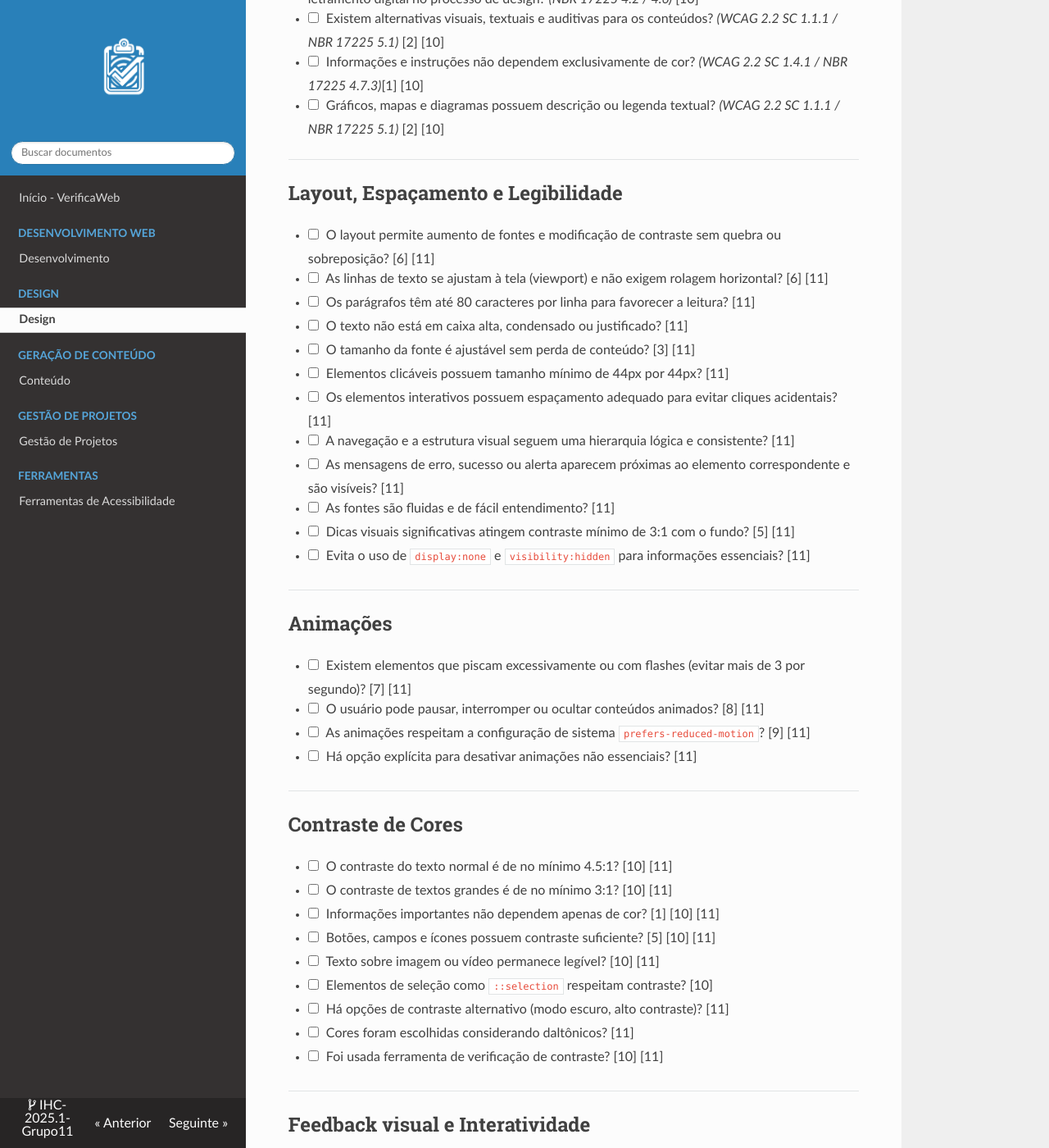
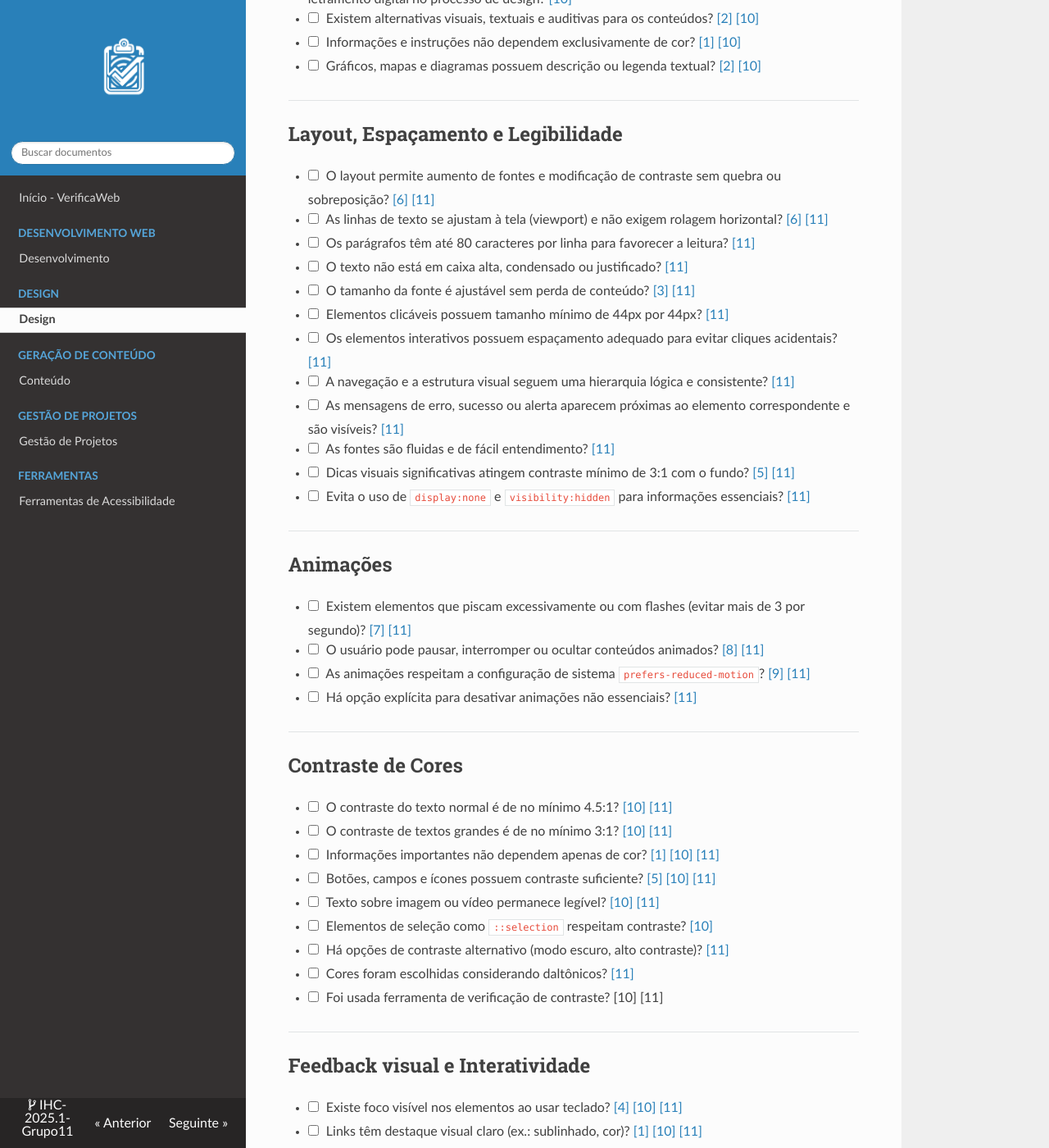
Before and after one commit to UnBIHC2025-1/IHC-2025.1-Grupo11, an MkDocs documentation site: the page built from docs/design/design.md, in a window 1280 px wide and 1400 px high, scrolled down 528 px. Shown: the whole window at 82% size. Built offline with MkDocs 1.6.1, drawn with Linux system fonts in a browser that asks for light colours; nearby versions of some CDN libraries; some of the changed text lies outside the part shown.

Commit message:
Referenciamento design.md

```diff
--- a/docs/design/design.md
+++ b/docs/design/design.md
@@ -8,113 +8,124 @@ Nesta seção, você encontrará um checklist para garantir a acessibilidade no
 
 ## Concepção Visual e Design Universal
 
-- [ ] O design foi pensado para ser utilizável por todas as pessoas, independentemente de suas limitações físicas, sensoriais ou cognitivas? *(NBR 17225 4.1 / 4.2)* [10]
-- [ ] Foram considerados usuários idosos, pessoas com deficiência e pessoas com baixo letramento digital no processo de design? *(NBR 17225 4.2 / 4.6)* [10]
-- [ ] Existem alternativas visuais, textuais e auditivas para os conteúdos? *(WCAG 2.2 SC 1.1.1 / NBR 17225 5.1)* [2] [10]
-- [ ] Informações e instruções não dependem exclusivamente de cor? *(WCAG 2.2 SC 1.4.1 / NBR 17225 4.7.3)*[1] [10]
-- [ ] Gráficos, mapas e diagramas possuem descrição ou legenda textual? *(WCAG 2.2 SC 1.1.1 / NBR 17225 5.1)* [2] [10]
+- [ ] O design foi pensado para ser utilizável por todas as pessoas, independentemente de suas limitações físicas, sensoriais ou cognitivas? [[10]](#ref10)
+- [ ] Foram considerados usuários idosos, pessoas com deficiência e pessoas com baixo letramento digital no processo de design? [[10]](#ref10)
+- [ ] Existem alternativas visuais, textuais e auditivas para os conteúdos? [[2]](#ref2) [[10]](#ref10)
+- [ ] Informações e instruções não dependem exclusivamente de cor? [[1]](#ref1) [[10]](#ref10)
+- [ ] Gráficos, mapas e diagramas possuem descrição ou legenda textual? [[2]](#ref2) [[10]](#ref10)
 
 ---
 
 ## Layout, Espaçamento e Legibilidade
 
-- [ ] O layout permite aumento de fontes e modificação de contraste sem quebra ou sobreposição? [6] [11]
-- [ ] As linhas de texto se ajustam à tela (viewport) e não exigem rolagem horizontal? [6] [11]
-- [ ] Os parágrafos têm até 80 caracteres por linha para favorecer a leitura? [11]
-- [ ] O texto não está em caixa alta, condensado ou justificado? [11]
-- [ ] O tamanho da fonte é ajustável sem perda de conteúdo? [3] [11]
-- [ ] Elementos clicáveis possuem tamanho mínimo de 44px por 44px? [11]
-- [ ] Os elementos interativos possuem espaçamento adequado para evitar cliques acidentais? [11]
-- [ ] A navegação e a estrutura visual seguem uma hierarquia lógica e consistente? [11]
-- [ ] As mensagens de erro, sucesso ou alerta aparecem próximas ao elemento correspondente e são visíveis? [11]
-- [ ] As fontes são fluidas e de fácil entendimento? [11]
-- [ ] Dicas visuais significativas atingem contraste mínimo de 3:1 com o fundo? [5] [11]
-- [ ] Evita o uso de `display:none` e `visibility:hidden` para informações essenciais? [11]
+- [ ] O layout permite aumento de fontes e modificação de contraste sem quebra ou sobreposição? [[6]](#ref6) [[11]](#ref11)
+- [ ] As linhas de texto se ajustam à tela (viewport) e não exigem rolagem horizontal? [[6]](#ref6) [[11]](#ref11)
+- [ ] Os parágrafos têm até 80 caracteres por linha para favorecer a leitura? [[11]](#ref11)
+- [ ] O texto não está em caixa alta, condensado ou justificado? [[11]](#ref11)
+- [ ] O tamanho da fonte é ajustável sem perda de conteúdo? [[3]](#ref3) [[11]](#ref11)
+- [ ] Elementos clicáveis possuem tamanho mínimo de 44px por 44px? [[11]](#ref11)
+- [ ] Os elementos interativos possuem espaçamento adequado para evitar cliques acidentais? [[11]](#ref11)
+- [ ] A navegação e a estrutura visual seguem uma hierarquia lógica e consistente? [[11]](#ref11)
+- [ ] As mensagens de erro, sucesso ou alerta aparecem próximas ao elemento correspondente e são visíveis? [[11]](#ref11)
+- [ ] As fontes são fluidas e de fácil entendimento? [[11]](#ref11)
+- [ ] Dicas visuais significativas atingem contraste mínimo de 3:1 com o fundo? [[5]](#ref5) [[11]](#ref11)
+- [ ] Evita o uso de `display:none` e `visibility:hidden` para informações essenciais? [[11]](#ref11)
 
 ---
 
 ## Animações
 
-- [ ] Existem elementos que piscam excessivamente ou com flashes (evitar mais de 3 por segundo)? [7] [11]
-- [ ] O usuário pode pausar, interromper ou ocultar conteúdos animados? [8] [11]
-- [ ] As animações respeitam a configuração de sistema `prefers-reduced-motion`? [9] [11]
-- [ ] Há opção explícita para desativar animações não essenciais? [11]
+- [ ] Existem elementos que piscam excessivamente ou com flashes (evitar mais de 3 por segundo)? [[7]](#ref7) [[11]](#ref11)
+- [ ] O usuário pode pausar, interromper ou ocultar conteúdos animados? [[8]](#ref8) [[11]](#ref11)
+- [ ] As animações respeitam a configuração de sistema `prefers-reduced-motion`? [[9]](#ref9) [[11]](#ref11)
+- [ ] Há opção explícita para desativar animações não essenciais? [[11]](#ref11)
 
 ---
 
 ## Contraste de Cores
 
-- [ ] O contraste do texto normal é de no mínimo 4.5:1? [10] [11]
-- [ ] O contraste de textos grandes é de no mínimo 3:1? [10] [11]
-- [ ] Informações importantes não dependem apenas de cor? [1] [10] [11]
-- [ ] Botões, campos e ícones possuem contraste suficiente? [5] [10] [11]
-- [ ] Texto sobre imagem ou vídeo permanece legível? [10] [11]
-- [ ] Elementos de seleção como `::selection` respeitam contraste? [10]
-- [ ] Há opções de contraste alternativo (modo escuro, alto contraste)? [11]
-- [ ] Cores foram escolhidas considerando daltônicos? [11]
+- [ ] O contraste do texto normal é de no mínimo 4.5:1? [[10]](#ref10) [[11]](#ref11)
+- [ ] O contraste de textos grandes é de no mínimo 3:1? [[10]](#ref10) [[11]](#ref11)
+- [ ] Informações importantes não dependem apenas de cor? [[1]](#ref1) [[10]](#ref10) [[11]](#ref11)
+- [ ] Botões, campos e ícones possuem contraste suficiente? [[5]](#ref5) [[10]](#ref10) [[11]](#ref11)
+- [ ] Texto sobre imagem ou vídeo permanece legível? [[10]](#ref10) [[11]](#ref11)
+- [ ] Elementos de seleção como `::selection` respeitam contraste? [[10]](#ref10)
+- [ ] Há opções de contraste alternativo (modo escuro, alto contraste)? [[11]](#ref11)
+- [ ] Cores foram escolhidas considerando daltônicos? [[11]](#ref11)
 - [ ] Foi usada ferramenta de verificação de contraste? [10] [11]
 
 ---
 
 ## Feedback visual e Interatividade
 
-- [ ] Existe foco visível nos elementos ao usar teclado? [4] [10] [11]
-- [ ] Links têm destaque visual claro (ex.: sublinhado, cor)? [1] [10] [11]
-- [ ] Botões mudam de cor ou estado ao serem clicados? [5] [10] [11]
-- [ ] Mudanças de estado (hover, focus, active) são perceptíveis? [5] [10] [11]
-- [ ] O primeiro foco do teclado permite pular direto para o conteúdo? [10] [11]
-- [ ] Botões e links são acompanhados de texto descritivo além do ícone? [2] [4] [11]
-- [ ] Não há botões que utilizam somente ícones sem contexto textual? [2] [4] [11]
+- [ ] Existe foco visível nos elementos ao usar teclado? [[4]](#ref4) [[10]](#ref10) [[11]](#ref11)
+- [ ] Links têm destaque visual claro (ex.: sublinhado, cor)? [[1]](#ref1) [[10]](#ref10) [[11]](#ref11)
+- [ ] Botões mudam de cor ou estado ao serem clicados? [[5]](#ref5) [[10]](#ref10) [[11]](#ref11)
+- [ ] Mudanças de estado (hover, focus, active) são perceptíveis? [[5]](#ref5) [[10]](#ref10) [[11]](#ref11)
+- [ ] O primeiro foco do teclado permite pular direto para o conteúdo? [[10]](#ref10) [[11]](#ref11)
+- [ ] Botões e links são acompanhados de texto descritivo além do ícone? [[2]](#ref2) [[4]](#ref4) [[11]](#ref11)
+- [ ] Não há botões que utilizam somente ícones sem contexto textual? [[2]](#ref2) [[4]](#ref4) [[11]](#ref11)
 
 ---
 
 ## Acessibilidade Mobile e Responsividade
 
-- [ ] O layout é responsivo para diferentes tamanhos de tela? [11]
-- [ ] A orientação da tela (retrato/paisagem) é respeitada sem quebra de layout? [6] [11]
-- [ ] Evita rolagem horizontal desnecessária? [6] [11]
-- [ ] Todos os menus, formulários e interações funcionam com toque? [11]
-- [ ] Evita modais invasivos ou sobreposições que dificultem o toque? [11]
-- [ ] Áreas sensíveis ao toque têm tamanho adequado? [6] [11]
-- [ ] O espaçamento entre elementos evita erros de toque? [6] [11]
+- [ ] O layout é responsivo para diferentes tamanhos de tela? [[11]](#ref11)
+- [ ] A orientação da tela (retrato/paisagem) é respeitada sem quebra de layout? [[6]](#ref6) [[11]](#ref11)
+- [ ] Evita rolagem horizontal desnecessária? [[6]](#ref6) [[11]](#ref11)
+- [ ] Todos os menus, formulários e interações funcionam com toque? [[11]](#ref11)
+- [ ] Evita modais invasivos ou sobreposições que dificultem o toque? [[11]](#ref11)
+- [ ] Áreas sensíveis ao toque têm tamanho adequado? [[6]](#ref6) [[11]](#ref11)
+- [ ] O espaçamento entre elementos evita erros de toque? [[6]](#ref6) [[11]](#ref11)
 
 ---
 
 ## Interface e Experiência (UX)
 
-- [ ] A estrutura visual apresenta hierarquia clara? [3] [11]
-- [ ] As informações mais importantes estão priorizadas visualmente? [11]
-- [ ] Componentes visuais são consistentes entre páginas? [4] [11]
-- [ ] Há opção para o usuário aumentar a fonte? [3] [11]
-- [ ] Existe controle de contraste (ex.: botão de modo escuro)? [11]
-- [ ] O foco visual está sempre evidente? [4] [11]
-- [ ] Feedbacks visuais (erro, sucesso, envio) são claros? [5] [11]
-- [ ] Mensagens são específicas, compreensíveis e próximas ao campo afetado? [5] [11]
+- [ ] A estrutura visual apresenta hierarquia clara? [[3]](#ref3) [[11]](#ref11)
+- [ ] As informações mais importantes estão priorizadas visualmente? [[11]](#ref11)
+- [ ] Componentes visuais são consistentes entre páginas? [[4]](#ref4) [[11]](#ref11)
+- [ ] Há opção para o usuário aumentar a fonte? [[3]](#ref3) [[11]](#ref11)
+- [ ] Existe controle de contraste (ex.: botão de modo escuro)? [[11]](#ref11)
+- [ ] O foco visual está sempre evidente? [[4]](#ref4) [[11]](#ref11)
+- [ ] Feedbacks visuais (erro, sucesso, envio) são claros? [[5]](#ref5) [[11]](#ref11)
+- [ ] Mensagens são específicas, compreensíveis e próximas ao campo afetado? [[5]](#ref5)
 
 ---
 
 ## Referências Bibliográficas
 
+<a id="ref1"></a>
 > [1] WCAG 2.2 Understanding Docs. SC 1.4.1 Use of Color (Level A). Disponível em: https://www.w3.org/WAI/WCAG22/Understanding/use-of-color.html. Acesso em: 15 Jun. 2025.
 
+<a id="ref2"></a>
 > [2] WCAG 2.2 SC 1.1.1. Disponível em: https://www.w3.org/WAI/WCAG22/Understanding/non-text-content.html
 
+<a id="ref3"></a>
 > [3] WCAG 2.2 Understanding Docs. SC 1.4.4 Resize Text (Level AA). Disponível em: https://www.w3.org/WAI/WCAG22/Understanding/resize-text.html. Acesso em: 15 Jun. 2025.
 
+<a id="ref4"></a>
 > [4] WCAG 2.2 Understanding Docs. SC 1.3.3 Sensory Characteristics (Level A). Disponível em: https://www.w3.org/WAI/WCAG22/Understanding/sensory-characteristics.html. Acesso em: 15 Jun. 2025.
 
+<a id="ref5"></a>
 > [5] WCAG 2.2 Understanding Docs. SC 1.4.11 Non-text Contrast (Level AA). Disponível em: https://www.w3.org/WAI/WCAG22/Understanding/non-text-contrast.html. Acesso em: 15 Jun. 2025.
 
+<a id="ref6"></a>
 > [6] WCAG 2.2 Understanding Docs. SC 1.4.10 Reflow (Level AA). Disponível em: https://www.w3.org/WAI/WCAG22/Understanding/reflow.html. Acesso em: 15 Jun. 2025.
 
+<a id="ref7"></a>
 > [7] WCAG 2.2 Understanding Docs. SC 2.3.1 Three Flashes or Below Threshold (Level A). Disponível em: https://www.w3.org/WAI/WCAG22/Understanding/three-flashes-or-below-threshold.html. Acesso em: 15 Jun. 2025.
 
+<a id="ref8"></a>
 > [8] WCAG 2.2 Understanding Docs. SC 2.2.2 Pause, Stop, Hide (Level A). Disponível em: https://www.w3.org/WAI/WCAG22/Understanding/pause-stop-hide.html. Acesso em: 15 Jun. 2025.
 
+<a id="ref9"></a>
 > [9] WCAG 2.2 Understanding Docs. SC 2.3.3 Animation from Interactions (Level AAA). Disponível em: https://www.w3.org/WAI/WCAG22/Understanding/animation-from-interactions.html. Acesso em: 15 Jun. 2025.
 
+<a id="ref10"></a>
 > [10] WCAG 2.2 Understanding Docs. SC 1.4.3 Contrast (Minimum) (Level AA). Disponível em: https://www.w3.org/WAI/WCAG22/Understanding/contrast-minimum.html. Acesso em: 15 Jun. 2025.
 
+<a id="ref11"></a>
 > [11] ABNT NBR 17225:2025, Acessibilidade em conteúdo e aplicações web – Requisitos. Disponível em: https://mwpt.com.br/wp-content/uploads/2025/04/ABNT-NBR-17225-Acessibilidade-Digital.pdf
 
 ## Bibliografia
```
